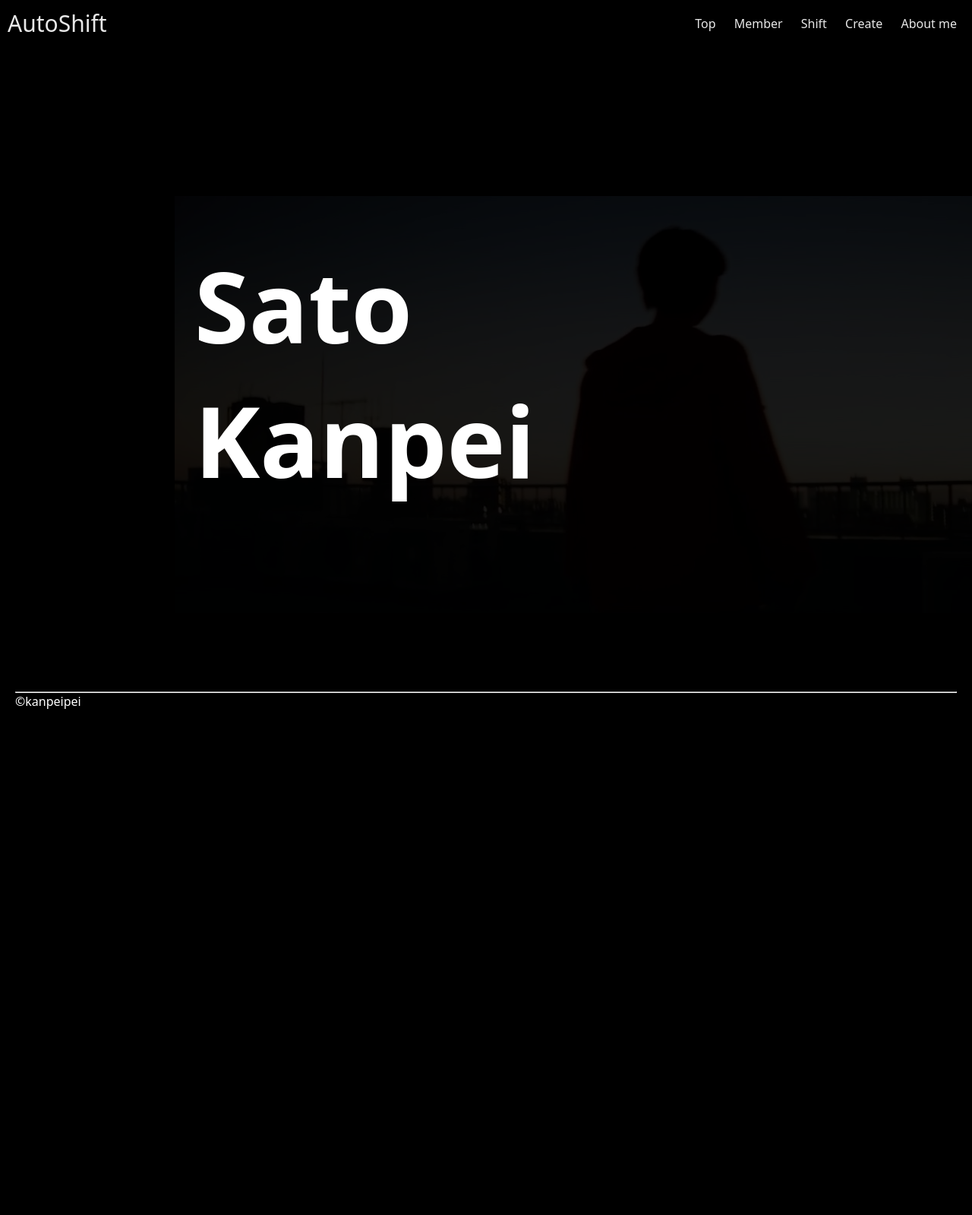
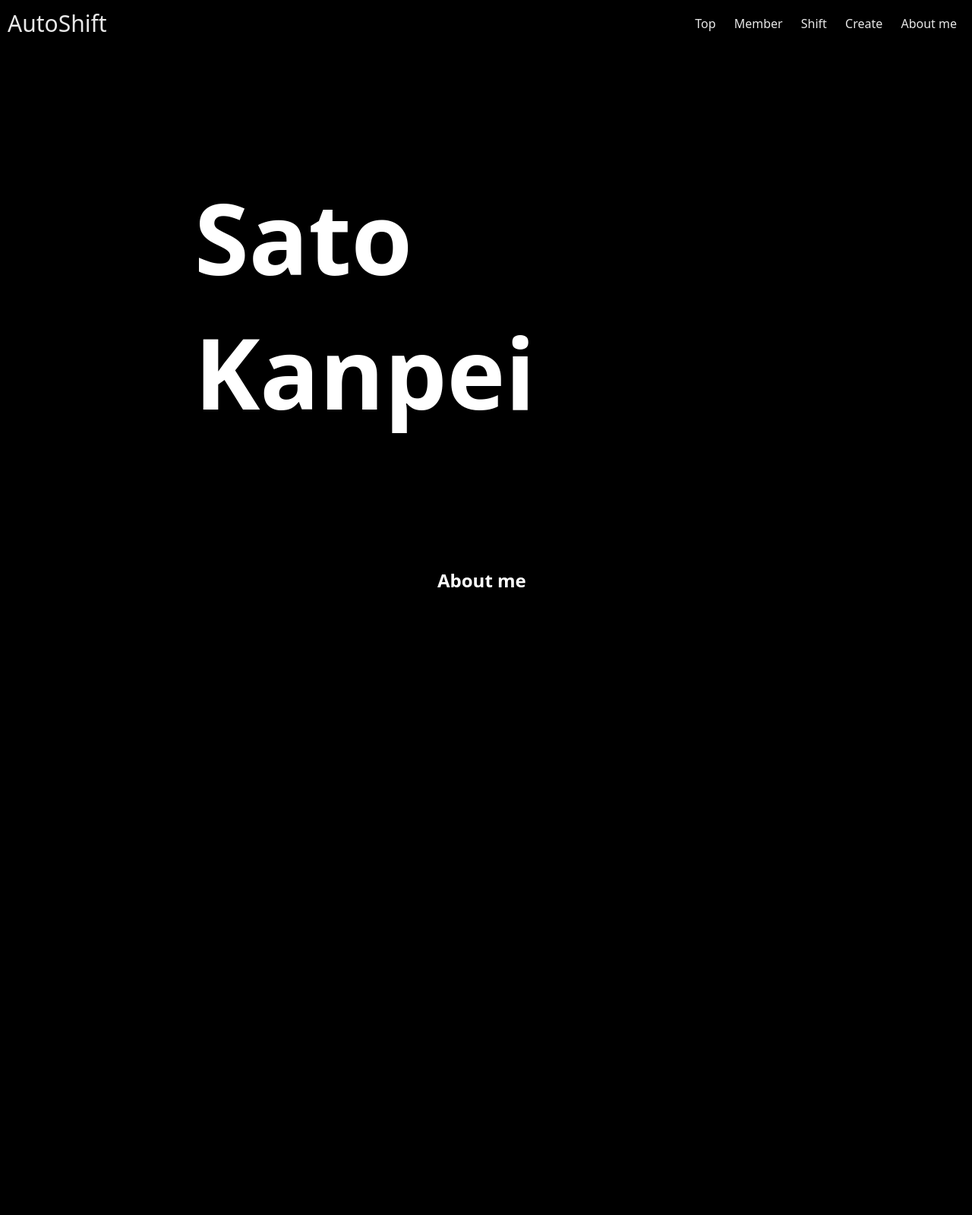
Before and after one commit to kanpeipei/autoshift2, a Django app: page /about/ in a window 1280 px wide. Shown: the top 1599 px of the page at 76% size. Before the commit the page ends 933 px from the top, so only its background shows below. Run offline with Django 3.2, Linux system fonts and the light colour scheme.

Commit message:
about meの拡張

```diff
--- a/static/css/about/about.css
+++ b/static/css/about/about.css
@@ -7,6 +7,9 @@
     background-color: #00000000;
     z-index: 999;
 }
+.title{
+    margin: 0;
+}
 .opening{
     position: absolute;
 }
@@ -14,9 +17,7 @@
     width: 100vw;
     height: 100vh;
     display: flex;
-    justify-content: center;
     align-items: center;
-
 }
 .page-top-text{
     position: absolute;
@@ -27,19 +28,62 @@
     font-weight: 600;
     text-align: left;
 }
-.page-top .img{
+.img-right{
+    right: 0;
     position: absolute;
-    right: 0;
+
+}
+.img-left {
+    left: 0;
+    position: absolute;
 }
 img{
     width: 100%;
 }
+/*.page-top .img-right{*/
+/*    position: absolute;*/
+/*}*/
 .effect-fade {
-    opacity : 0.1;
+    opacity : 0;
     transform : translate(0, 45px);
     transition : all 1s;
 }
 .effect-fade.effect-scroll {
-    opacity : 1;
+    opacity : 0.9;
     transform : translate(0, 0);
 }
+.about-me{
+    position: absolute;
+    left: 45%;
+    bottom: 0;
+}
+.article{
+    width: 100vw;
+    height: 100vh;
+    display: flex;
+    align-items: center;
+}
+.article-text-right{
+    position: absolute;
+    right: 20%;
+}
+.article-text-left{
+    position: absolute;
+    left: 20%;
+}
+.university-article{
+    left: 45%;
+}
+.article-title{
+    font-size: 30px;
+    font-weight: 100;
+}
+.space-1{
+    margin: 300px;
+}
+.space-2{
+    margin: 400px;
+}
+footer{
+    background-color: #252525;
+}
--- a/static/css/base.css
+++ b/static/css/base.css
@@ -72,5 +72,6 @@
 }
 
 footer{
-    margin: 20px 20px;
+    padding: 80px;
+    background-color: #d4d4d4;
 }
--- a/templates/about/about.html
+++ b/templates/about/about.html
@@ -38,7 +38,7 @@
                     var elemPos = $(this).offset().top;
                     var scroll = $(window).scrollTop();
                     var windowHeight = $(window).height();
-                    if (scroll > elemPos - windowHeight+200){
+                    if (scroll > elemPos - windowHeight + windowHeight/3){
                         $(this).addClass('effect-scroll');
                     }
                 });
@@ -59,13 +59,46 @@
 
     <div class="container">
         <div class="page-top">
-            <div class="img">
+            <div class="img-right">
                 <img class="effect-fade" src="{% static 'images/IMG_7175.jpg' %}" alt="">
             </div>
             <div class="page-top-text">
                 <h1 class="name">Sato</h1>
                 <h1 class="name">Kanpei</h1>
             </div>
+            <div class="about-me">
+                <h2>About me</h2>
+            </div>
+        </div>
+{#        <div class="space-2">#}
+{#        </div>#}
+
+        <div class="article">
+            <div class="img-left">
+                <img class="effect-fade" src="{% static 'images/IMG_7176.jpg' %}" alt="">
+            </div>
+            <div class="article-text-right">
+                <h2 class="article-title effect-fade">ミレニアムベビー</h2>
+                <p class="article-detail effect-fade">
+                    2000年1月8日生まれ<br>
+                    19歳
+                </p>
+            </div>
+        </div>
+
+        <div class="article">
+            <div class="img-right">
+                <img class="effect-fade" src="{% static 'images/IMG_7174.jpg' %}" alt="">
+            </div>
+            <div class="article-text-left university-article">
+                <h2 class="article-title effect-fade">エンジニアに憧れて</h2>
+                <p class="article-detail effect-fade">
+                    東京理科大学工学部情報工学科へ進学<br>
+                    現在二年生
+                </p>
+            </div>
+        </div>
+        <div class="space-2">
         </div>
     </div>
 
--- a/templates/base.html
+++ b/templates/base.html
@@ -34,7 +34,6 @@
 </div>
 
 <footer>
-<hr>
   ©kanpeipei
 </footer>
 
```
